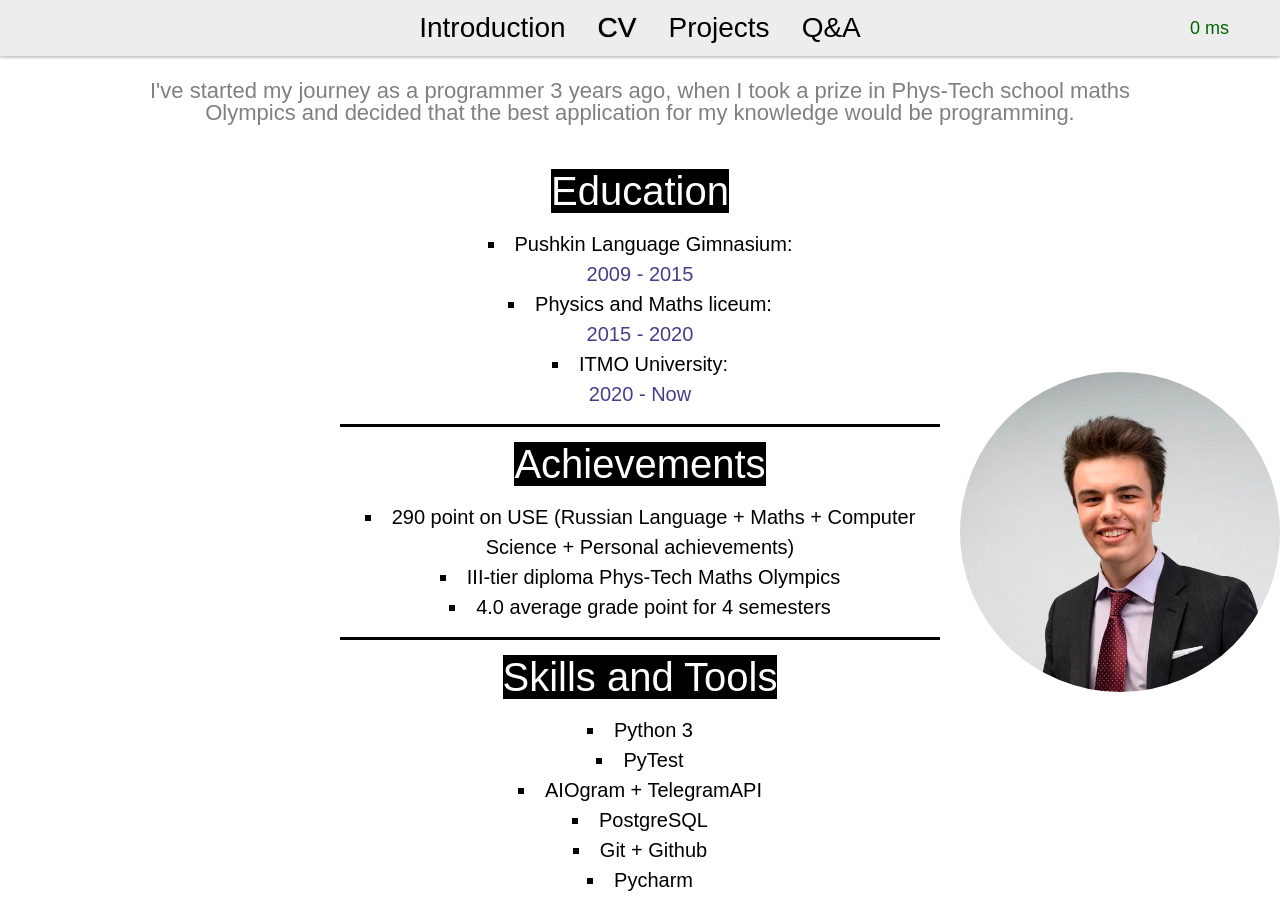
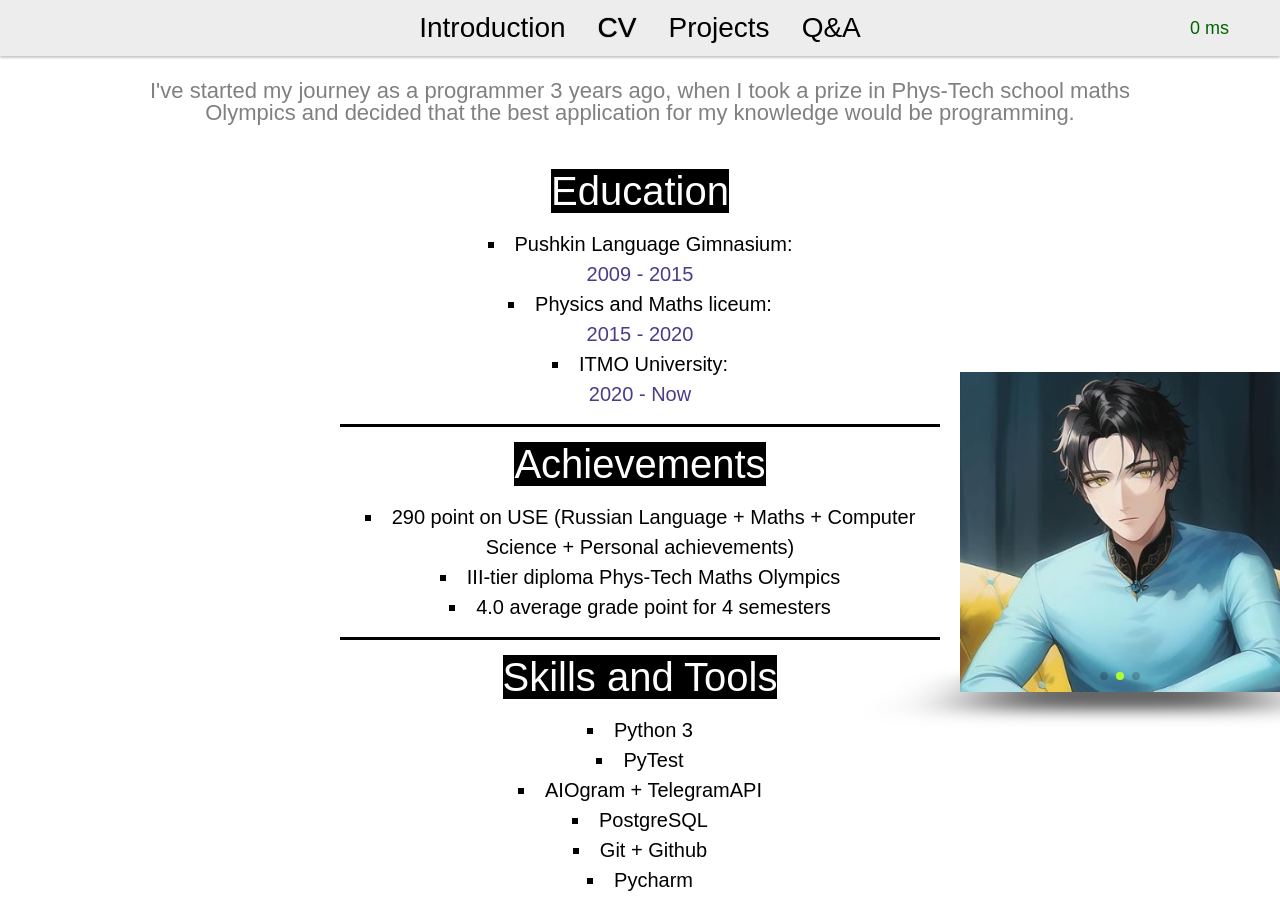
Before and after one commit to wilfordaf/IS-2020_5_Sem-WebProgramming, a plain HTML site: page cv.html in a window 1280 px wide. Shown: the top 898 px of the page. Drawn offline with nearby package versions, Linux system fonts and the light colour scheme.

Commit message:
Initial commit lab 7

```diff
--- a/cv.html
+++ b/cv.html
@@ -13,6 +13,9 @@
     <link rel="stylesheet" href="styles/clear.css">
     <link rel="stylesheet" href="styles/header.css">
     <link rel="stylesheet" href="styles/footer.css">
+    <link rel="stylesheet" href="styles/swiper.css">
+    <link rel="stylesheet" href="styles/headroom.css">
+    <link rel="stylesheet" href="https://cdn.jsdelivr.net/npm/swiper/swiper-bundle.min.css">
 </head>
 
 <body>
@@ -54,7 +57,8 @@
                 </div>
                 <div class="main__info info">
                     <div class="info__body">
-                        <div class="info__hidden-left"></div>
+                        <div class="info__column"></div>
+                        <div class="info__column main-column">
                             <div class="info__content">
                                 <div class="info__paragraph paragraph">
                                     <div class="paragraph__body">
@@ -93,7 +97,23 @@
                                     </div>
                                 </div>
                             </div>
-                        <img class="info__image" src="assets/cv/mystudy.jpg" alt="It's me!">
+                        </div>
+                        <div class="info__column">
+                            <div class="swiper-container">
+                                <div class="swiper-wrapper">
+                                    <div class="swiper-slide">
+                                        <img class="swiper-image" src="assets/cv/mystudy.jpg" alt="my-study">
+                                    </div>
+                                    <div class="swiper-slide">
+                                        <img class="swiper-image" src="assets/cv/myanime.jpg" alt="my-anime">
+                                    </div>
+                                    <div class="swiper-slide">
+                                        <img class="swiper-image" src="assets/cv/mychill.jpg" alt="my-chill">
+                                    </div>
+                                </div>
+                                <div class="swiper-pagination"></div>
+                            </div>
+                        </div>
                     </div>
                 </div>
             </div>
@@ -107,13 +127,13 @@
                     </div>
                 </div>
                 <div class="footer-block">
-                    <img src="assets/icons/vk.png" class="footer-block__icon" alt="It's me!">
+                    <img src="assets/icons/vk.png" class="footer-block__icon" alt="VK">
                     <div class="footer-block__link">
                         <a href="https://vk.com/wilfordaf">VK</a>
                     </div>
                 </div>
                 <div class="footer-block">
-                    <img src="assets/icons/tg.png" class="footer-block__icon" alt="It's me!">
+                    <img src="assets/icons/tg.png" class="footer-block__icon" alt="TG">
                     <div class="footer-block__link">
                         <a href="https://t.me/wilfordaf">TG</a>
                     </div>
@@ -122,6 +142,11 @@
         </footer>
     </div>
 </body>
+<script src="https://cdn.jsdelivr.net/npm/swiper/swiper-bundle.min.js"></script>
+<script src="https://unpkg.com/headroom.js@0.12.0/dist/headroom.js"></script>
+<script src="./scripts/headroom.js"></script>
 <script src="./scripts/highlightMenuItem.js"></script>
+<script src="./scripts/swiper.js"></script>
+
 
 </html>
--- /dev/null
+++ b/scripts/headroom.js
@@ -0,0 +1,10 @@
+// execute function on window load
+window.addEventListener('load', () => {
+    // get header element
+    var myElement = document.querySelector("header");
+    // create Headroom object instance
+    // passing the header element as an argument
+    var headroom = new Headroom(myElement);
+    // initialize Headroom
+    headroom.init();
+});
--- /dev/null
+++ b/scripts/swiper.js
@@ -0,0 +1,36 @@
+// execute function on window load
+window.addEventListener('load', () => {
+    // create Swiper object instance
+    const swiper = new Swiper('.swiper-container', {
+        // set direction of swiper
+        direction: 'horizontal',
+        // set speed of swiper
+        speed: 500,
+        // set amount of slides visible
+        slidesPerView: 1,
+        // enable infinite swiper
+        loop: true,
+
+        // set swiper visual effect to cube
+        effect: "cube",
+        // enable user to see grap cursor when hover on
+        grabCursor: true,
+        // add pretty shadow effect beneath the cube
+        cubeEffect: {
+          shadow: true,
+          slideShadows: true,
+          shadowOffset: 20,
+          shadowScale: 0.94,
+        },
+
+        // add pagination panel in the bottom of a slide
+        pagination: {
+          el: ".swiper-pagination",
+        },
+
+        // enable auto swipe each 5 seconds
+        autoplay: {
+          delay: 5000,
+        },
+      });
+});
--- a/styles/cv.css
+++ b/styles/cv.css
@@ -32,14 +32,19 @@
 .info__body {
     display: flex;
     flex-direction: row;
+}
+
+.info__column {
+    min-width: 320px;
+    flex: 1 1 0;
+    display: flex;
+    flex-direction: column;
     justify-content: center;
     align-items: center;
 }
 
-.info__hidden-left {
-    margin-right: auto;
-    min-width: 320px;
-    visibility: hidden;
+.main-column {
+    flex: 2 1 0;
 }
 
 .info__image {
@@ -70,7 +75,7 @@
 
 .paragraph__header span{
     background-color: black;
-    color:white
+    color: white
 }
 
 .paragraph__text {
@@ -92,11 +97,11 @@
 }
 
 @media screen and (max-width: 1100px) {
-    .info__image {
+    .info__column {
         display: none;
     }
 
-    .info__hidden-left {
-        display: none;
+    .main-column {
+        display: block;
     }
 }
--- /dev/null
+++ b/styles/headroom.css
@@ -0,0 +1,17 @@
+/*
+Creating basic animation for header via
+defining 2 states: pinned and unpinned
+with corresponding Y parameter
+*/
+.headroom {
+    will-change: transform;
+    transition: transform 200ms linear;
+}
+
+.headroom--pinned {
+    transform: translateY(0%);
+}
+
+.headroom--unpinned {
+    transform: translateY(-100%);
+}
--- /dev/null
+++ b/styles/swiper.css
@@ -0,0 +1,30 @@
+/*
+Creating styling for swiper elements
+container: size and overflow for hiding unused elements
+slide: flex display and options to center the content
+image: block display and size
+pagination: active bullet color (!important to override default value)
+ */
+.swiper-container {
+    position: relative;
+    width: 320px;
+    height: 320px;
+    overflow: hidden;
+}
+
+.swiper-slide {
+    display: flex;
+    flex-direction: row;
+    justify-content: center;
+    align-items: center;
+}
+
+.swiper-image {
+    display: block;
+    height: 320px;
+    width: 320px;
+}
+
+.swiper-pagination-bullet-active {
+    background-color: greenyellow!important;
+}
```
Also changed, not shown: index.html (+5 -2 lines), projects.html (+5 -2 lines), qna.html (+5 -2 lines), assets/cv/myanime.jpg (added), assets/cv/mychill.jpg (added). Lines whose indentation alone changed are shown as unchanged.
